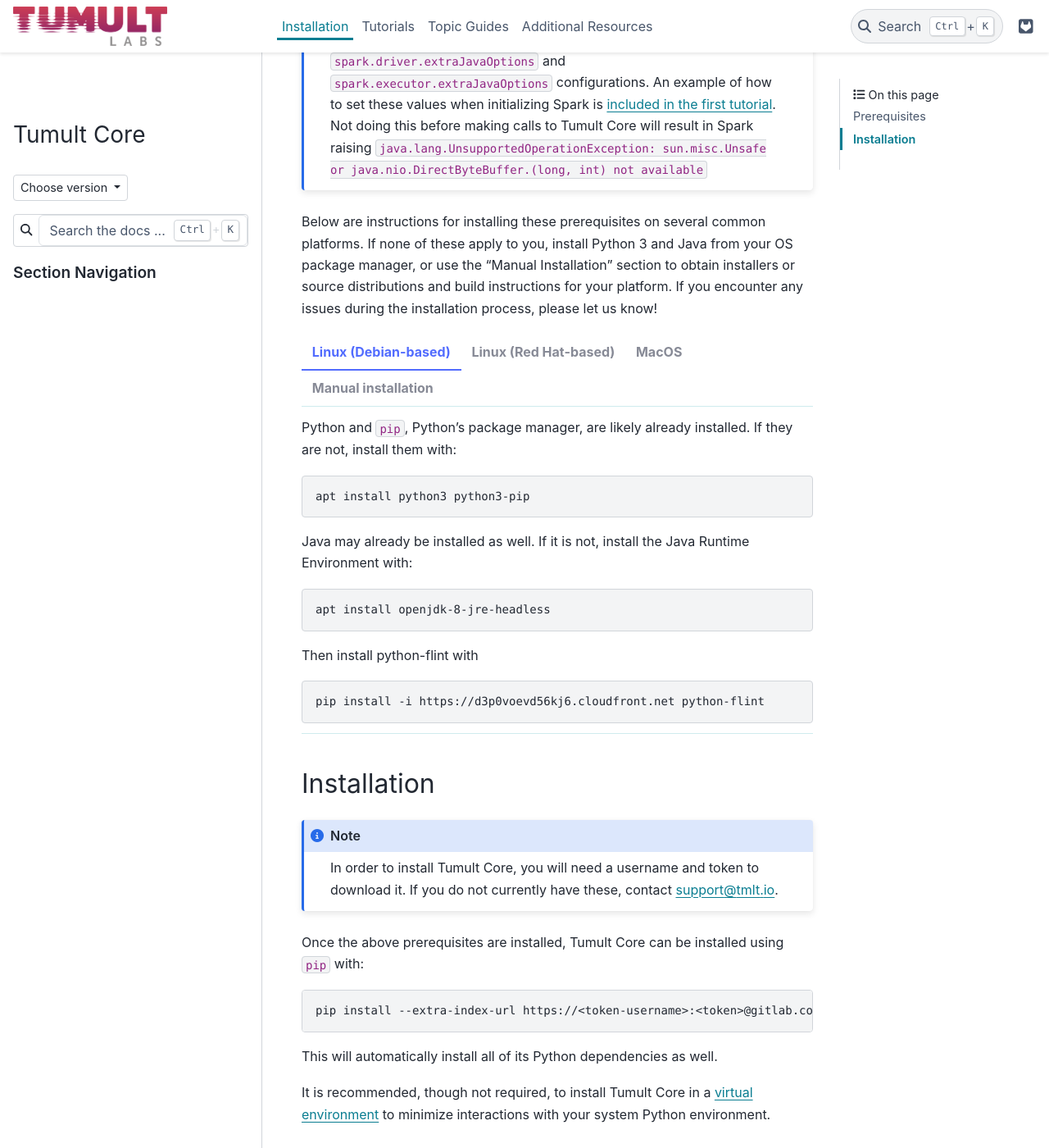
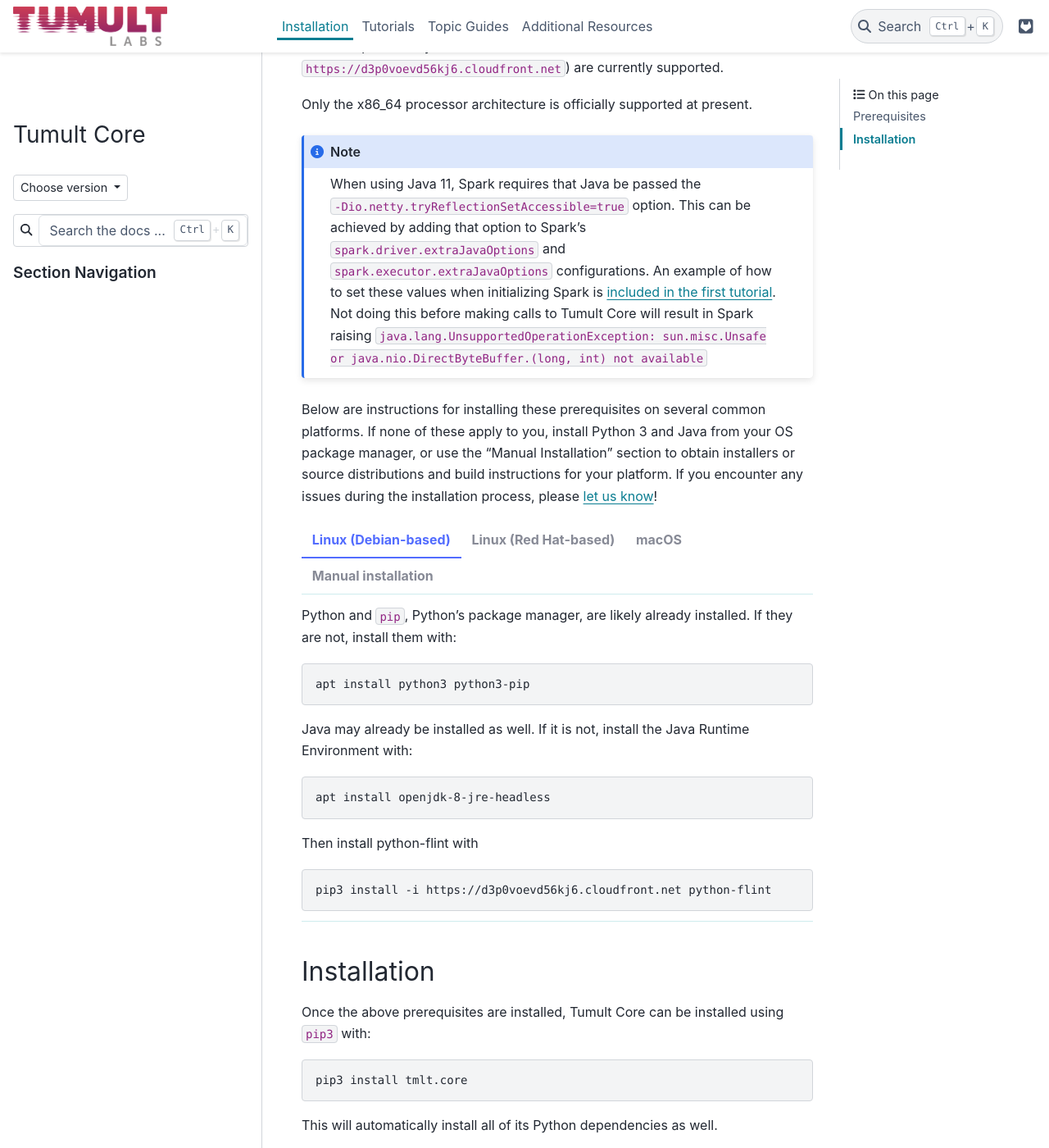
Before and after one commit to opendp/tumult-core, a Sphinx documentation site: the page built from doc/installation.rst, in a window 1280 px wide and 1400 px high, scrolled down 662 px. Shown: the whole window at 82% size. Built offline with Sphinx 7.4.7 and the PyData theme 0.15.4, drawn with Linux system fonts in a browser that asks for light colours; pages that are not in the unit, such as notebooks, are missing from menus; some of the changed text lies outside the part shown.

Commit message:
Remove mention of tokens from install guide, use pip3

```diff
--- a/doc/installation.rst
+++ b/doc/installation.rst
@@ -16,6 +16,12 @@
 
 Because Tumult Core uses PySpark for computation, it also `requires Java 8 or 11 <https://spark.apache.org/docs/3.0.0/index.html#downloading>`__.
 
+You may also need to configure pyspark to use the intended Python installation. You can do this by setting the `PYSPARK_PYTHON` environment variable. For example:
+
+   .. code-block:: bash
+
+      export PYSPARK_PYTHON=/usr/bin/python3
+
 Tumult Core uses `python-flint <https://github.com/fredrik-johansson/python-flint/>`__
 for some mathematical functions, so ``python-flint`` is also required.
 Only Tumult's wheels (located at ``https://d3p0voevd56kj6.cloudfront.net``) are
@@ -30,13 +36,9 @@
     An example of how to set these values when initializing Spark is :ref:`included in the first tutorial <Java 11 configuration example>`.
     Not doing this before making calls to Tumult Core will result in Spark raising ``java.lang.UnsupportedOperationException: sun.misc.Unsafe or java.nio.DirectByteBuffer.(long, int) not available``
 
-
-..
-   TODO: Link "let us know" to the public issue tracker for Core, once it is set up.
-
 Below are instructions for installing these prerequisites on several common platforms.
 If none of these apply to you, install Python 3 and Java from your OS package manager, or use the "Manual Installation" section to obtain installers or source distributions and build instructions for your platform.
-If you encounter any issues during the installation process, please let us know!
+If you encounter any issues during the installation process, please `let us know <https://gitlab.com/tumult-labs/core/-/issues>`__!
 
 .. tabbed:: Linux (Debian-based)
 
@@ -58,7 +60,7 @@
 
    .. code-block:: bash
 
-      pip install -i https://d3p0voevd56kj6.cloudfront.net python-flint
+      pip3 install -i https://d3p0voevd56kj6.cloudfront.net python-flint
 
 
 .. tabbed:: Linux (Red Hat-based)
@@ -83,10 +85,10 @@
 
    .. code-block:: bash
 
-      pip install -i https://d3p0voevd56kj6.cloudfront.net python-flint
+      pip3 install -i https://d3p0voevd56kj6.cloudfront.net python-flint
 
 
-.. tabbed:: MacOS
+.. tabbed:: macOS
 
     The below instructions assume the use of `Homebrew <https://brew.sh/>`__ for managing packages.
     If you do not wish to use Homebrew for this, use the "Manual Installation" instructions instead.
@@ -133,18 +135,11 @@
 Installation
 ^^^^^^^^^^^^
 
-..
-   TODO: Update this section once the final distribution mechanism is set up.
-
-.. note::
-   In order to install Tumult Core, you will need a username and token to download it.
-   If you do not currently have these, contact `support@tmlt.io <mailto:support@tmlt.io>`_.
-
-Once the above prerequisites are installed, Tumult Core can be installed using ``pip`` with:
+Once the above prerequisites are installed, Tumult Core can be installed using ``pip3`` with:
 
 .. code-block:: bash
 
-   pip install --extra-index-url https://<token-username>:<token>@gitlab.com/api/v4/projects/17405343/packages/pypi/simple tmlt.core
+   pip3 install tmlt.core
 
 This will automatically install all of its Python dependencies as well.
 
```
